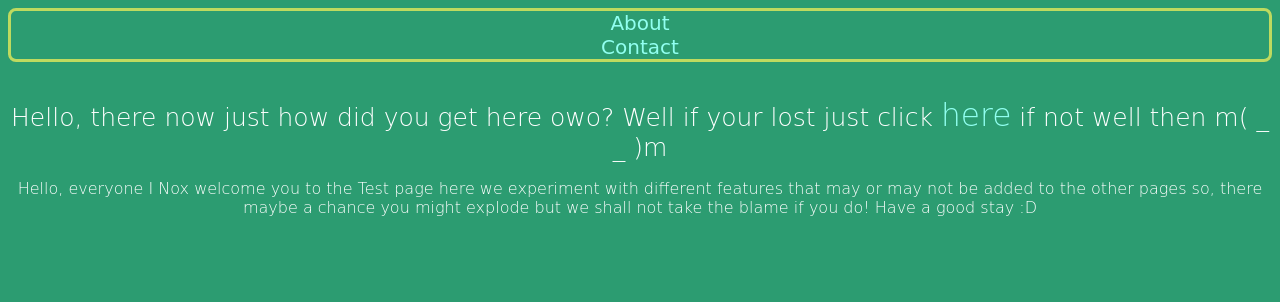
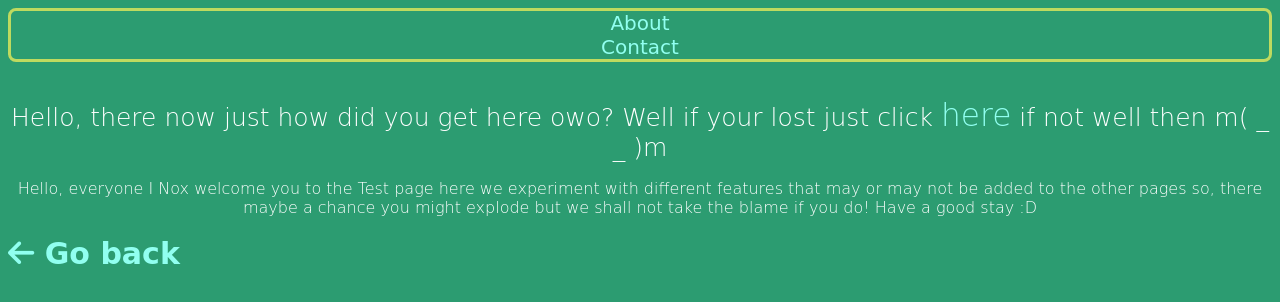
Before and after one commit to Nwko/Nox, a website: page public/test.html in a window 1280 px wide. Drawn offline with Linux system fonts and the light colour scheme.

Commit message:
what do a <g> do? .w.
Anyone know what does a <g> element do? Hit me up :D

```diff
--- a/public/test.html
+++ b/public/test.html
@@ -22,5 +22,14 @@
     <p>
         Hello, everyone I Nox welcome you to the Test page here we experiment with different features that may or may not be added to the other pages so, there maybe a chance you might explode but we shall not take the blame if you do! Have a good stay :D
     </p>
+    <!-- Testing out <g> tags even though I have no *.svg files :D -->
+    <g>
+        <h2>
+            <a href="./index.html">
+                <i class="fas fa-arrow-left"></i>
+                <span>Go back</span>
+            </a>
+        </h2>
+    </g>
 </body>
 </html>
```
